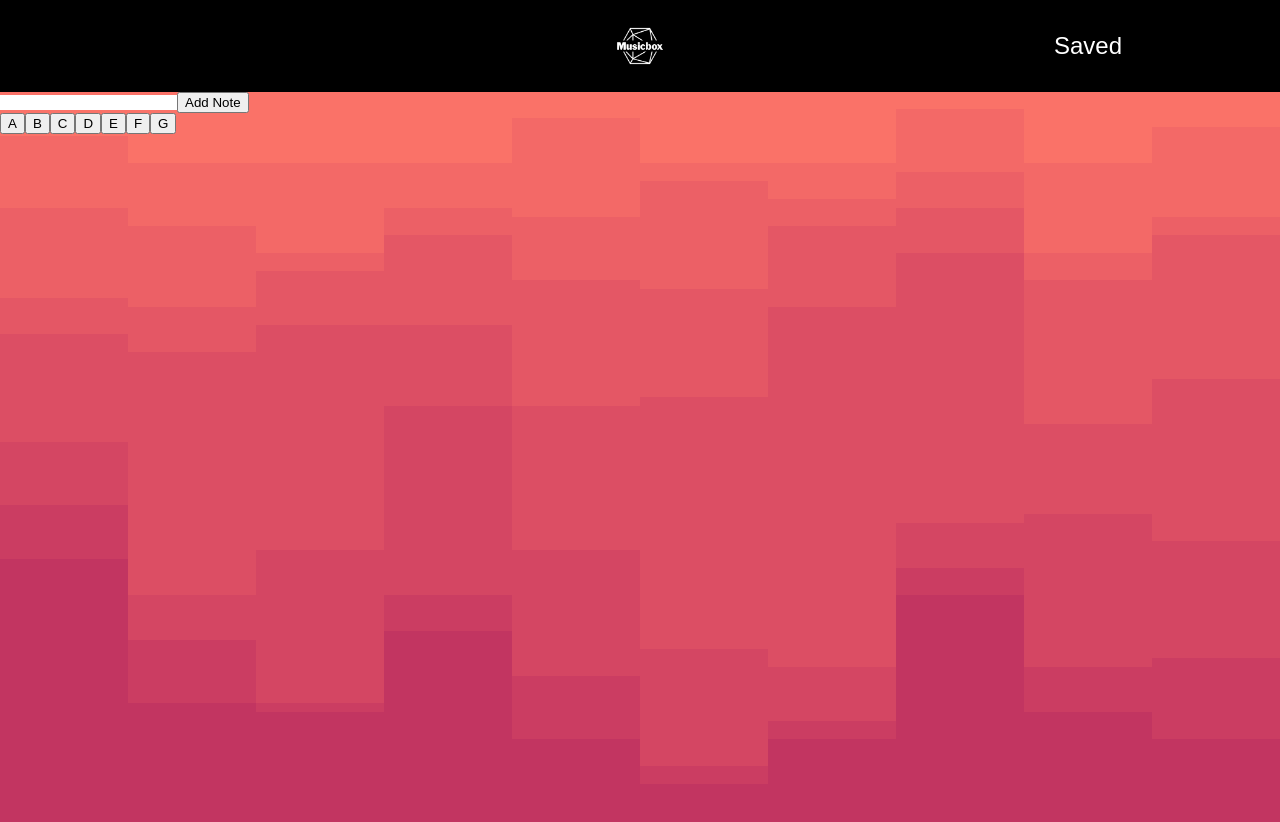
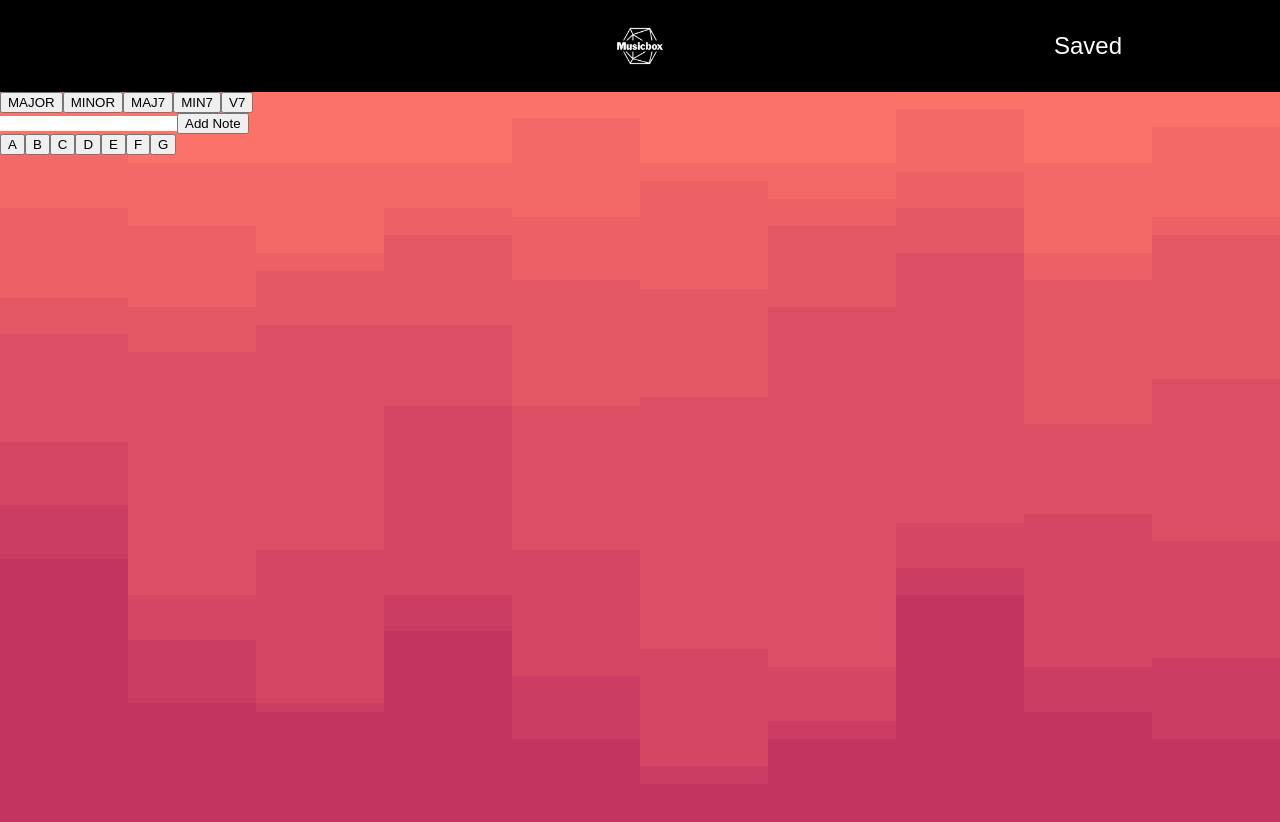
Before and after one commit to Starfodders/Musicbox, a React (Create React App) app: page / in a window 1280 px wide. Shown: the top 822 px of the page. Built offline with nearby package versions, Linux system fonts and the light colour scheme.

Commit message:
added chord buttons

```diff
--- /dev/null
+++ b/src/components/Chords/Chords.js
@@ -0,0 +1,20 @@
+import React from 'react';
+
+const Chords = ({changeChord}) => {
+
+    function handleChange(e) {
+        changeChord(e.target.value)
+    }
+
+    return (
+        <div>
+            <button onClick = {(e) => handleChange(e)} value = 'Major'>MAJOR</button>
+            <button onClick = {(e) => handleChange(e)} value = 'Minor'>MINOR</button>
+            <button onClick = {(e) => handleChange(e)} value = 'Major7'>MAJ7</button>
+            <button onClick = {(e) => handleChange(e)} value = 'Minor7'>MIN7</button>
+            <button onClick = {(e) => handleChange(e)} value = 'Five7'>V7</button>
+        </div>
+    );
+};
+
+export default Chords;
--- a/src/components/HomePage/HomePage.js
+++ b/src/components/HomePage/HomePage.js
@@ -1,22 +1,30 @@
 import React from "react";
 import Keys from "../Keys/Keys"
 import NoteInput from "../NoteInput/NoteInput";
+import Chords from "../Chords/Chords";
 import {useState} from "react";
 
 import "./HomePage.scss";
 
 const HomePage = () => {
- const [currentNote, setCurrentNote] = useState('')
+ const [currentNote, setCurrentNote] = useState()
+ const [currentChord, setCurrentChord] = useState('Major')
 
  function handleNoteChange(note) {
     setCurrentNote(note)
  }
 
+ function handleChord(chord) {
+    setCurrentChord(chord)
+    console.log(currentChord);
+ }
+
   return (
     <div className="home">
         <div className = "home__player">
+            {<Chords changeChord = {handleChord}/>}
             {<NoteInput current = {currentNote}/>}
-            {<Keys change = {handleNoteChange}/>}
+            {<Keys changeNote = {handleNoteChange}/>}
         </div>
     </div>
   );
--- a/src/components/Keys/Keys.js
+++ b/src/components/Keys/Keys.js
@@ -1,11 +1,11 @@
 import React from 'react';
 
-const Keys = ({change}) => {
+const Keys = ({changeNote}) => {
 
     //receives state handler from parent, sets the value to what is pressed
     function handleChange(e) {
         // console.log(e.target.value)
-        change(e.target.value)
+        changeNote(e.target.value)
     }
     return (
         <div className = "keys">
```
Also changed, not shown: src/components/Chords/Chords.scss (added).
